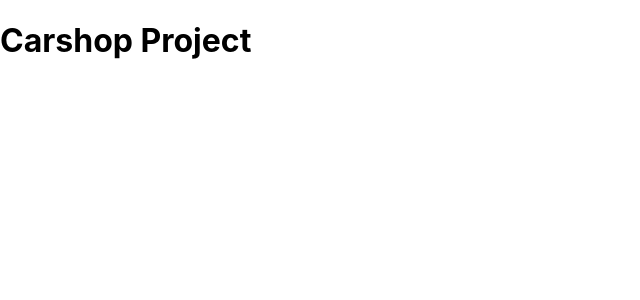
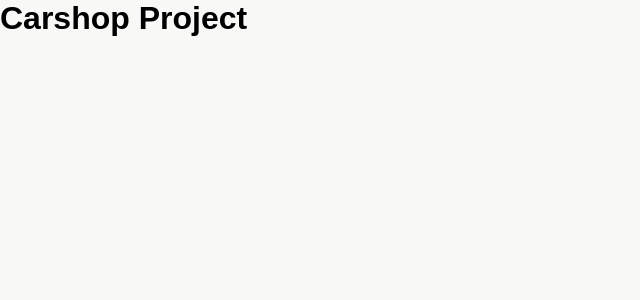
Before and after one commit to shararesadeghi/car-shop-with-next, a Next.js app in the folder project/: page / in a window 1280 px wide. Shown: the top 300 px of the page, without its empty margins (0-640 px from the left). Built offline with nearby package versions, Linux system fonts and the light colour scheme.

Commit message:
global.css changed

```diff
--- a/project/styles/globals.css
+++ b/project/styles/globals.css
@@ -1,26 +1,18 @@
 html,
-body {
+body{
   padding: 0;
   margin: 0;
-  font-family: -apple-system, BlinkMacSystemFont, Segoe UI, Roboto, Oxygen,
-    Ubuntu, Cantarell, Fira Sans, Droid Sans, Helvetica Neue, sans-serif;
+  font-family: Arial, Helvetica, sans-serif;
+  background-color: #f8f8f7;
 }
 
-a {
+*{
+  box-sizing: border-box;
+  padding: 0;
+  margin: 0;
+}
+
+a{
   color: inherit;
   text-decoration: none;
 }
-
-* {
-  box-sizing: border-box;
-}
-
-@media (prefers-color-scheme: dark) {
-  html {
-    color-scheme: dark;
-  }
-  body {
-    color: white;
-    background: black;
-  }
-}
```
